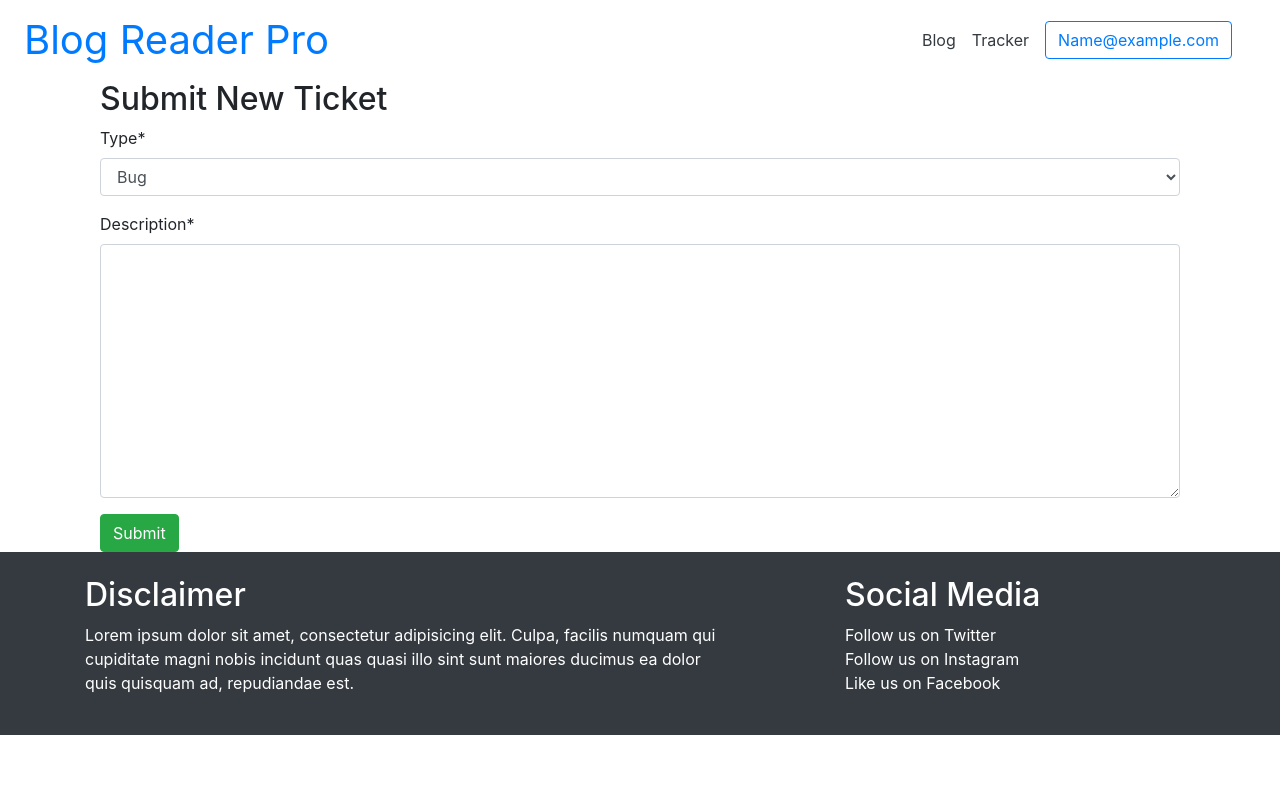
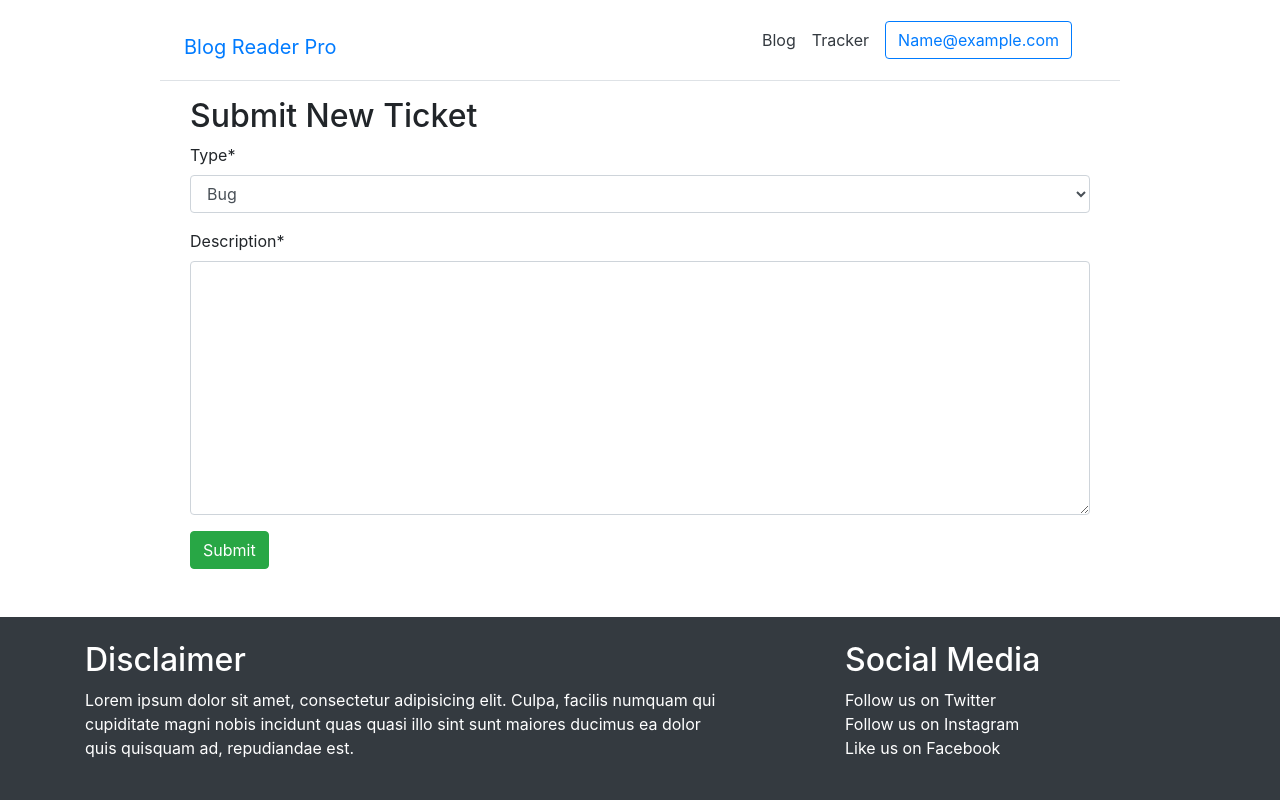
Before and after one commit to andreweliyah/Stream-Three-Project, a Django app: page /tracker/form in a window 1280 px wide. Run offline with Django 3.2, Linux system fonts and the light colour scheme; the visitor is signed in with stand-in values (Sample User, id 1); some libraries are stand-ins or nearby versions.

Commit message:
Update ui

```diff
--- a/templates/base.html
+++ b/templates/base.html
@@ -20,11 +20,10 @@
     </script>
 
     {% block auxheader %}{% endblock %}
-
   </head>
   <body>
-    <header class="site-header d-flex flex-column flex-md-row align-items-center p-3 px-md-4">
-      <h1 class="my-0 mr-md-auto font-weight-normal"><a class="brand" href="/">Blog Reader Pro</a></h1>
+    <header class="site-header w-75 d-flex flex-column flex-md-row align-items-center p-3 px-md-4 mx-auto mb-3 sticky-top bg-white border-bottom">
+      <h1 class="my-0 mr-md-auto font-weight-normal"><a class="navbar-brand" href="/">Blog Reader Pro</a></h1>
       <nav class="d-flex flex-column flex-md-row align-items-center my-2 my-md-0 mr-md-3">
 
         <a class="nav-item p-2 text-dark" href="{% url 'blog:postlist' %}">Blog</a>
@@ -50,11 +49,11 @@
         {% endif %}
       </nav>
     </header>
-    <main class='container'>
+    <main class='container w-75'>
     {% block content %}
     {% endblock %}
     </main>
-    <footer class='bg-dark'>
+    <footer class='bg-dark mt-5'>
       <div class="container">
         <div class="row">
           <div class="col-sm-8 col-md-7 py-4">
```
Also changed, not shown: tracker/templates/tracker/index.html (+11 -3 lines).
